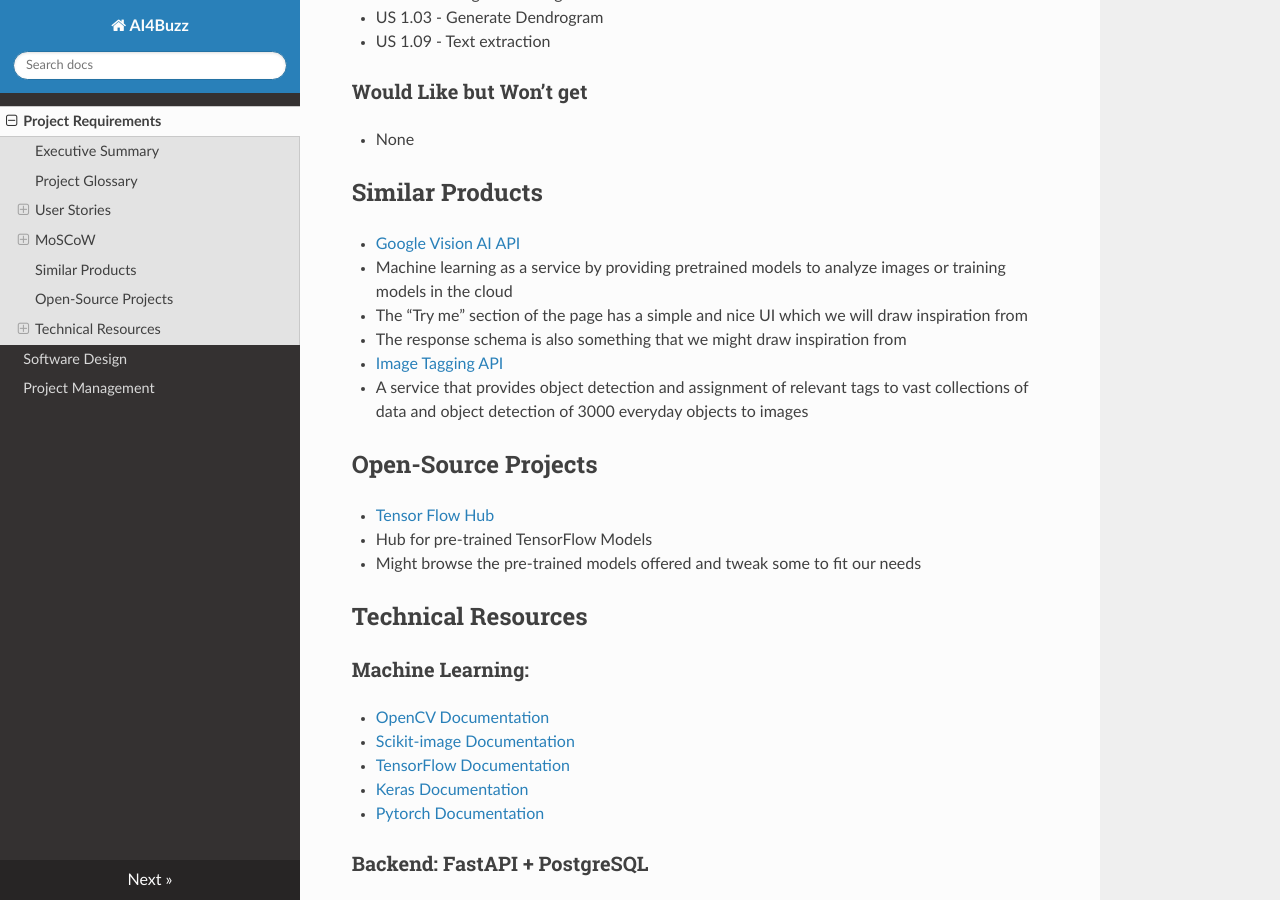
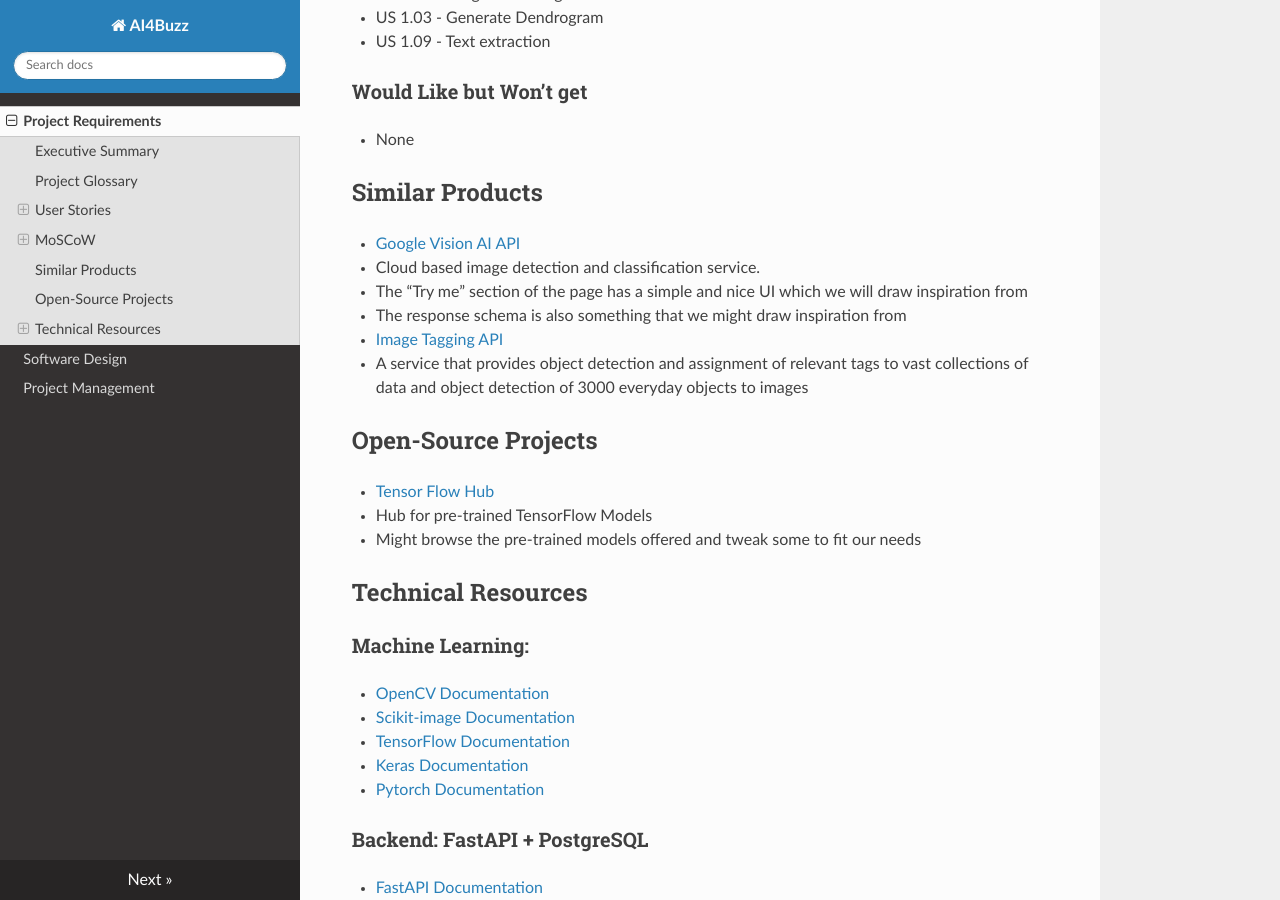
Before and after one commit to UAlberta-CMPUT401/ai4buzz, an MkDocs documentation site: the page built from docs/docs/index.md, in a window 1280 px wide and 900 px high, scrolled down 5722 px. Built offline with MkDocs 1.6.1, drawn with Linux system fonts in a browser that asks for light colours; nearby versions of some CDN libraries.

Commit message:
Update index.md
updated similar products section

```diff
--- a/docs/docs/index.md
+++ b/docs/docs/index.md
@@ -211,7 +211,7 @@
 
 - [Google Vision AI API](https://cloud.google.com/vision)
 
-  - Machine learning as a service by providing pretrained models to analyze images or training models in the cloud
+  - Cloud based image detection and classification service.
   - The “Try me” section of the page has a simple and nice UI which we will draw inspiration from
   - The response schema is also something that we might draw inspiration from
 
```
